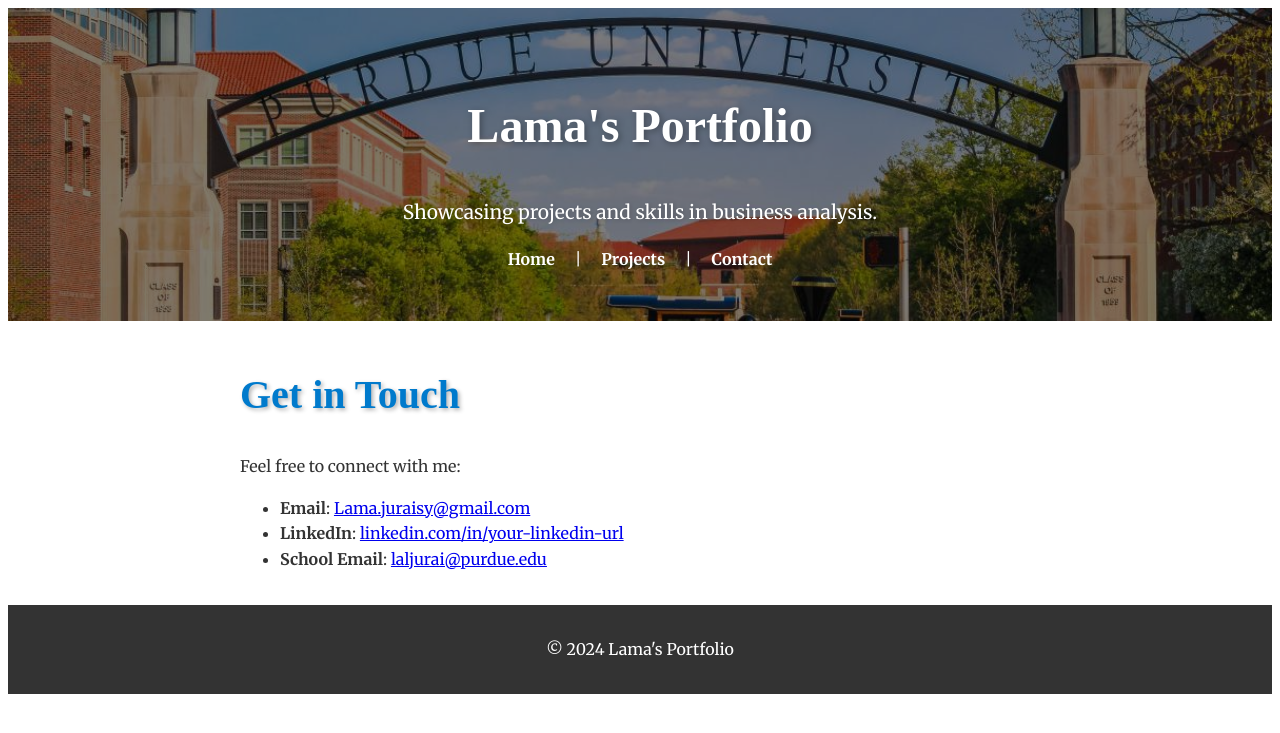
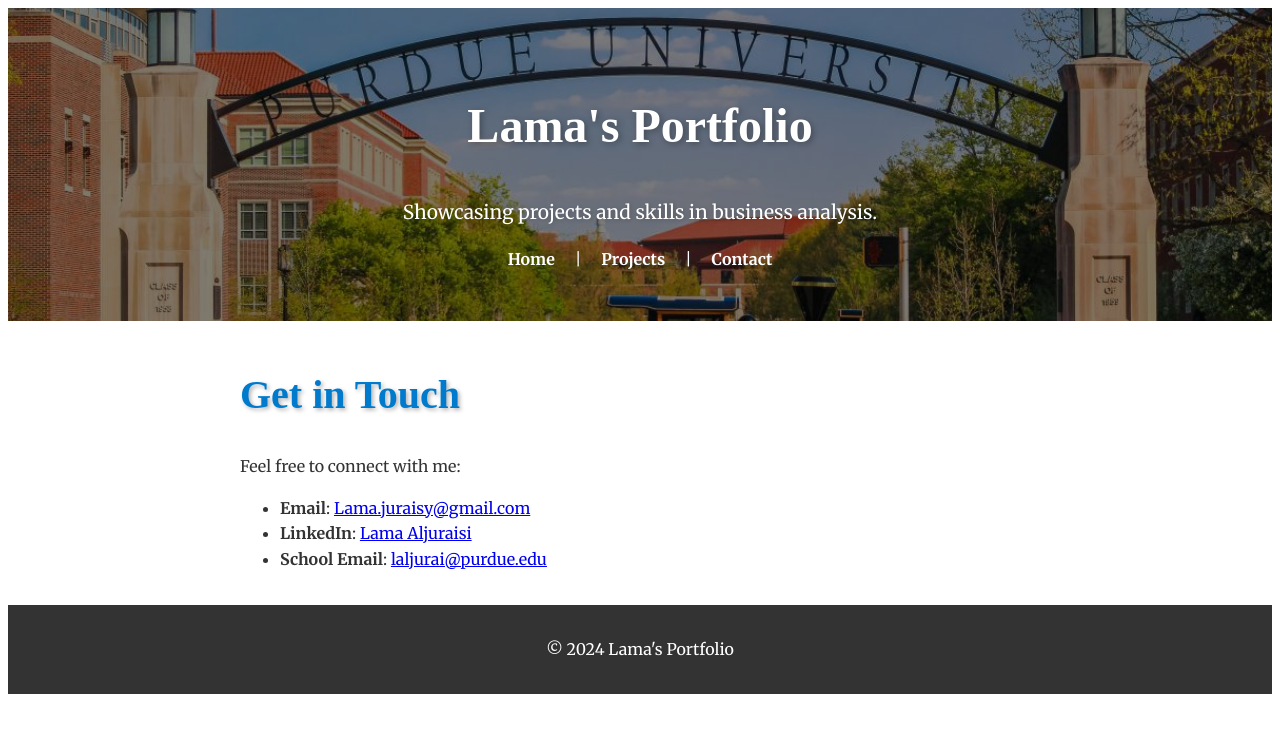
Before and after one commit to LamaJuraisi/Portfolio, a Jekyll site: the page built from contact.md, in a window 1280 px wide. Shown: the top 733 px of the page. Built offline with Jekyll 4.4.1, drawn with Linux system fonts in a browser that asks for light colours; some web fonts are replaced.

Commit message:
Update contact.md

```diff
--- a/contact.md
+++ b/contact.md
@@ -8,5 +8,5 @@ title: "Contact"
 Feel free to connect with me:
 
 - **Email**: [Lama.juraisy@gmail.com](mailto:Lama.juraisy@gmail.com)
-- **LinkedIn**: [linkedin.com/in/your-linkedin-url](https://linkedin.com/in/your-linkedin-url)
+- **LinkedIn**: [Lama Aljuraisi](www.linkedin.com/in/lamaaljuraisi)
 - **School Email**: [laljurai@purdue.edu](mailto:Laljurai@purdue.edu)
```
